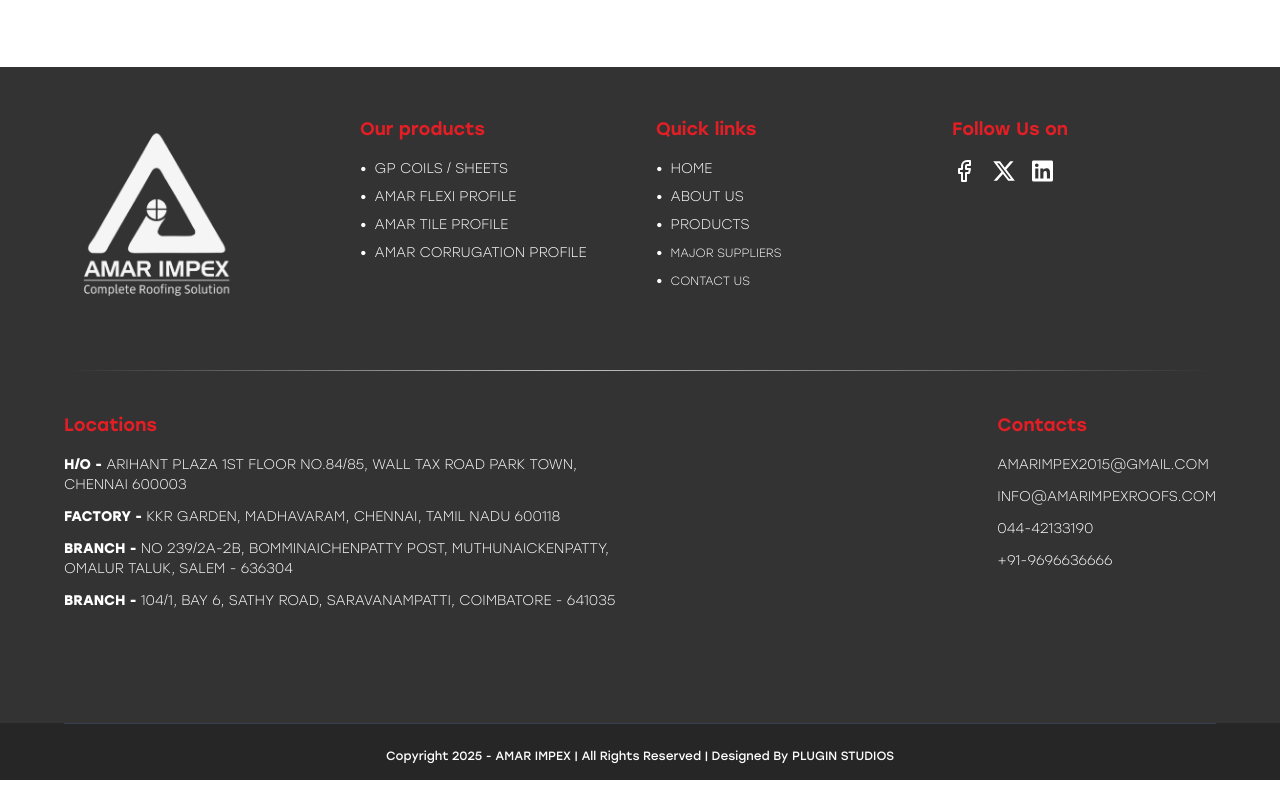
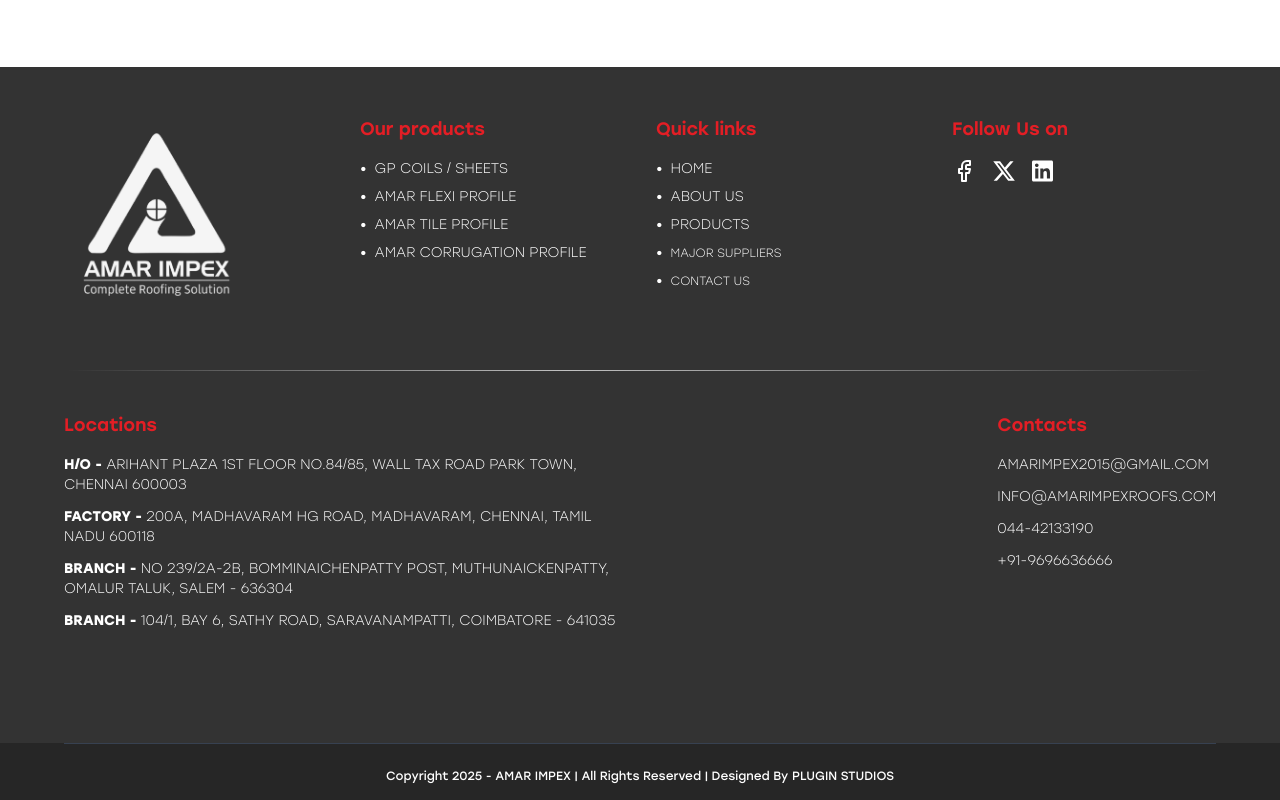
Before and after one commit to itiswhatitis-sys/AmarImpex, a Next.js app: page / in a window 1280 px wide. Shown: the part 4920-5720 px from the top of the page. Built offline with nearby package versions, Linux system fonts and the light colour scheme.

Commit message:
address channge

```diff
--- a/components/footer.tsx
+++ b/components/footer.tsx
@@ -123,7 +123,7 @@ export default function Footer() {
                 ARIHANT PLAZA 1ST FLOOR NO.84/85, WALL TAX ROAD PARK TOWN, CHENNAI 600003</p>
               <p>
               <span className="text-sm font-extrabold">FACTORY - </span>
-                KKR GARDEN, MADHAVARAM, CHENNAI, TAMIL NADU 600118</p>
+              200A, MADHAVARAM HG ROAD, MADHAVARAM, CHENNAI, TAMIL NADU 600118</p>
               <p>
               <span className="text-sm font-extrabold">BRANCH - </span>
                 NO 239/2A-2B, BOMMINAICHENPATTY POST, MUTHUNAICKENPATTY, OMALUR TALUK, SALEM - 636304 </p>
```
